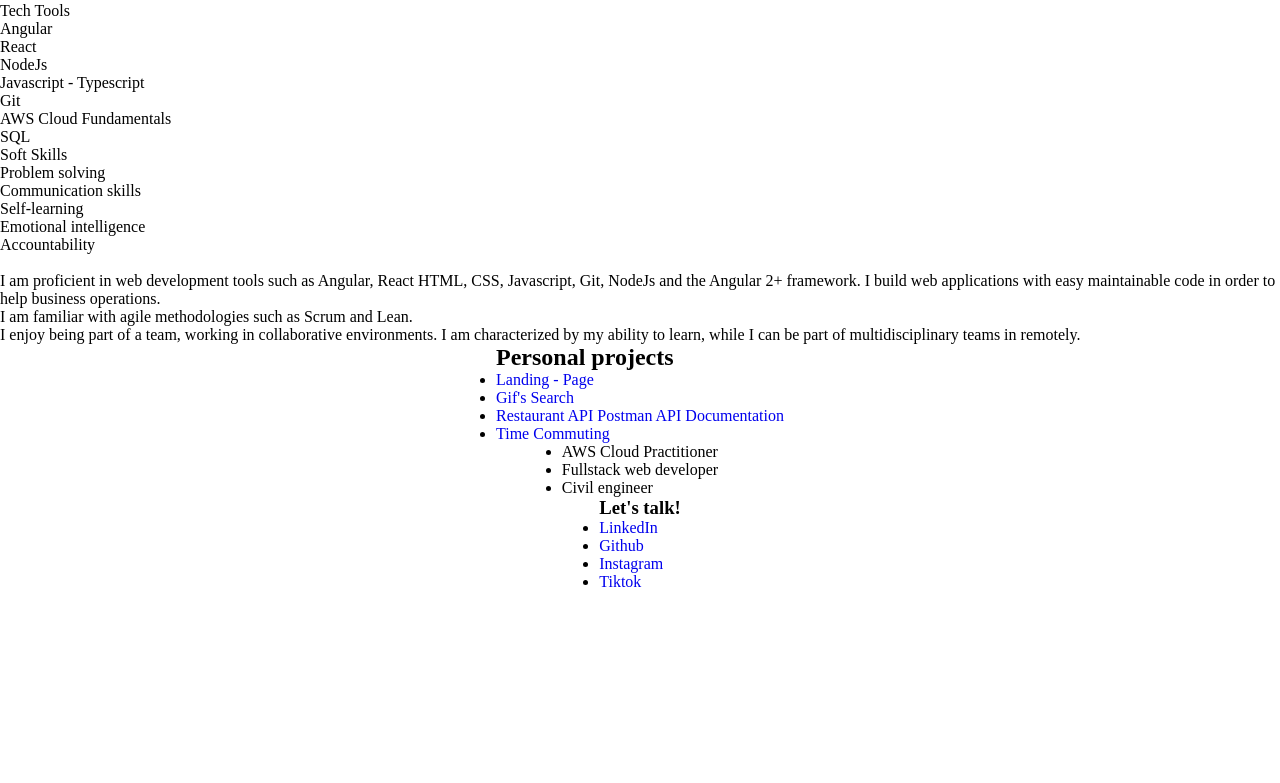
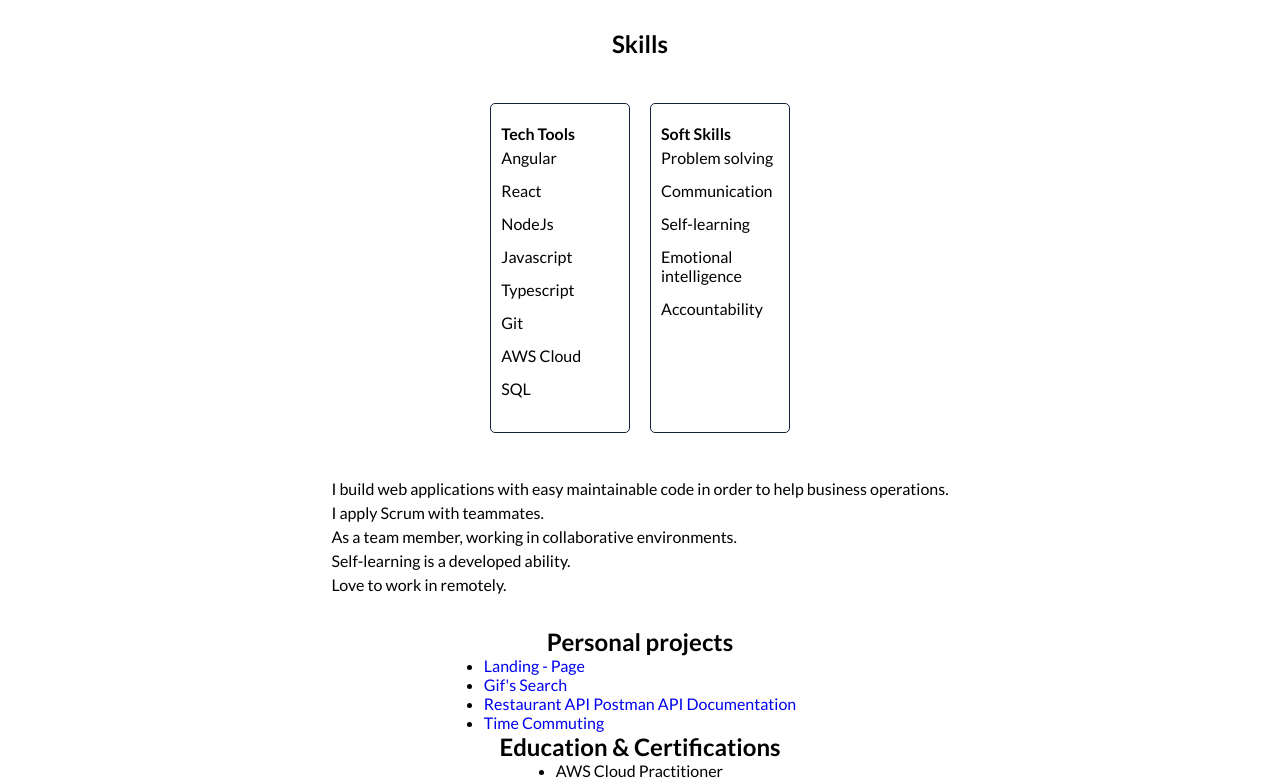
Before and after one commit to Salacodigo/portfolio, a website: page src/index.html in a window 1280 px wide. Shown: the part 425-1208 px from the top of the page. Before the commit the page ends 1016 px from the top, so only its background shows below. Drawn offline with Linux system fonts and the light colour scheme.

Commit message:
Styled skills section

```diff
--- a/src/index.html
+++ b/src/index.html
@@ -64,40 +64,44 @@
             </figure>
         </section>
             <!-- SKILLS -->
-        <section>
-            <h2>Skills</h2>
-            <div>
-                <p>Tech Tools</p>
-                <ul>
+        <section class="section-container skills">
+            <h2 class="subtitle">Skills</h2>
+            <div class="skill-container-list">
+                <div class="card">
+                    <p class="skills-title">Tech Tools</p>
+                    <ul class="skills-list">
                         <li>Angular</li>
                         <li>React</li>
                         <li>NodeJs</li>
-                    <li>Javascript - Typescript</li>
+                        <li>Javascript</li>
+                        <li>Typescript</li>
                         <li>Git</li>
-                    <li>AWS Cloud Fundamentals</li>
+                        <li>AWS Cloud</li>
                         <li>SQL</li>
                     </ul>
                 </div>
-            <div>
-                <p>Soft Skills</p>
-                <ul>
+                <div class="card">
+                    <p class="skills-title">Soft Skills</p>
+                    <ul class="skills-list">
                         <li>Problem solving</li>
-                    <li>Communication skills</li>
+                        <li>Communication</li>
                         <li>Self-learning</li>
                         <li>Emotional intelligence</li>
                         <li>Accountability</li>
                     </ul>
                 </div>
-            <div>
-                <p>
-                    <br> I am proficient in web development tools such as  Angular, React HTML, CSS, Javascript, Git, NodeJs and the Angular 2+ framework. I build web applications  with easy maintainable code in order to help business operations.
-                    <br> I am familiar with agile methodologies such as Scrum and Lean.
-                    <br> I enjoy being part of a team, working in collaborative environments. I am characterized by my ability to learn, while I can be part of multidisciplinary teams in remotely.
+            </div>
+            <p class="p-container">
+                <br>I build web applications with easy maintainable code in order to help business operations.
+                <br> I apply Scrum with teammates.
+                <br> As a team member, working in collaborative environments.
+                <br>Self-learning is a developed ability.
+                <br>Love to work in remotely.
             </p>
-            </div>
+
         </section>
         <!-- PROJECTS -->
-        <section>
+        <section class="section-container">
 
             <h2>Personal projects</h2>
             <ul>
@@ -117,7 +121,8 @@
             </ul>
         </section>
         <!-- EDUCATION & CERTIFICATIONS -->
-        <section>
+        <section class="section-container">
+            <h2>Education & Certifications</h2>
             <ul>
                 <li>AWS Cloud Practitioner</li>
                 <li>Fullstack web developer</li>
@@ -126,7 +131,10 @@
         </section>
     </main>
     <footer>
+        <div>
             <h3>Let's talk!</h3>
+        </div>
+        <div>
             <ul>
                 <li>
                     <a href="www.linkedin.com/in/santiagosalamancadev">LinkedIn</a>
@@ -141,6 +149,8 @@
                     <a href="https://www.tiktok.com/@salacodigo_" target="_blank">Tiktok</a>
                 </li>
             </ul>
+
+        </div>
     </footer>
 </body>
 </html>
--- a/src/styles/scss/index.scss
+++ b/src/styles/scss/index.scss
@@ -24,7 +24,6 @@
         min-width: $mobile-size;
         max-width: $mobile-medium-size;
         background-color: $white;
-        font-family: $font-Lato;
         display: flex;
         flex-direction: column;
         margin: 0 auto;
@@ -36,6 +35,7 @@
         flex-direction: column;
         justify-content: center;
         align-items: center;
+        font-family: $font-Lato;
 
         .title{
             display: flex;
--- a/src/styles/scss/modules/_skills.scss
+++ b/src/styles/scss/modules/_skills.scss
@@ -0,0 +1,46 @@
+.section-container{
+    display: flex;
+    flex-direction: column;
+    justify-content: center;
+    align-items: center;
+
+    .subtitle{
+        margin: 25px;
+    }
+}
+
+.skills{
+    display: flex;
+    flex-direction: column;
+    margin: 20px 0;
+
+    .skill-container-list{
+        display: flex;
+        flex-direction: row;
+
+        .card{
+            margin: 20px 10px;
+            width: 50%;
+            border: 0.5px solid $dark-blue;
+            border-radius: 5px;
+            padding: 20px 10px;
+
+            .skills-title{
+                font-weight: 700;
+            }
+
+            .skills-list{
+                list-style: none;
+                flex-wrap: wrap;
+
+                li{
+                    margin: 5px 0px 14px;
+                }
+            }
+        }
+    }
+    .p-container{
+        margin: 0px 25px 10px;
+        line-height: 1.5rem;
+    }
+}
```
Also changed, not shown: src/styles/build/css/index.css, 1 other file. Lines whose indentation alone changed are shown as unchanged.
